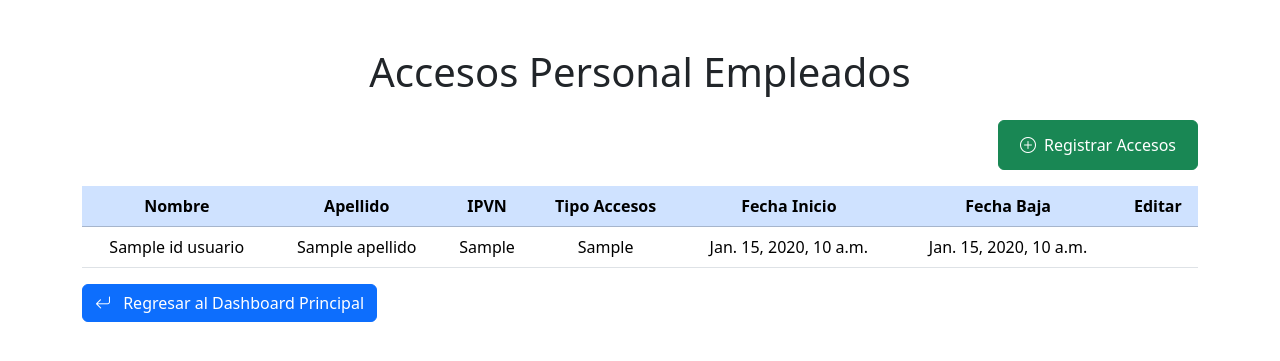
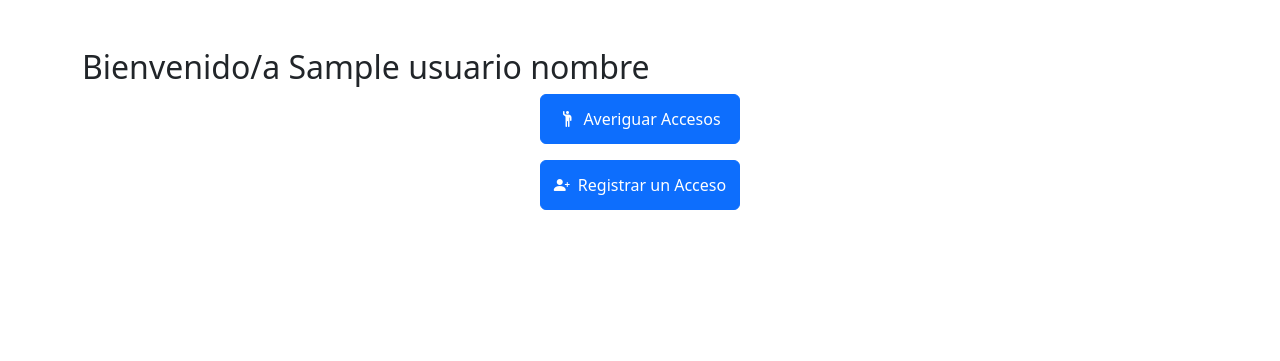
Before and after one commit to RicardoVaca109/SwissportEmsaWebApp, a Django app: template dashboard/templates/dashboard_accesos.html in a window 1280 px wide. Shown: the part 56-417 px from the top of the page. Run offline with Django 5.2, Linux system fonts and the light colour scheme; the template is opened without the code that fills it: most values are stand-ins (such as "Sample title", 1, 10 or a date in 2020).

Commit message:
Se cambia el dashboard de accesos para usuarios con Roles definidos

```diff
--- a/dashboard/templates/dashboard_accesos.html
+++ b/dashboard/templates/dashboard_accesos.html
@@ -1,48 +1,16 @@
 {% extends "base.html" %}
 
-{% block title %} Accesos Personal Empleados {% endblock %}
+{% block title %}Accesos{% endblock %}
 
-{%block content%}
-    <h1 class="text-center my-4">Accesos Personal Empleados</h1>
-    <div class="d-flex justify-content-end">
-        <a href="{% url 'add_accesos' %}" class="btn btn-success mb-3 d-flex align-items-center justify-content-center"  style="width: 200px; height: 50px;">
-            <i class="bi bi-plus-circle me-2"></i>Registrar Accesos</a>
-    </div>
-    <div class="table-responsive" style="max-height: 400px; overflow-y: auto;">
-        <table class="table table-hover">
-            <thead class="table-primary text-center">
-                <tr>
-                    <th>Nombre</th>
-                    <th>Apellido</th>
-                    <th>IPVN</th>
-                    <th>Tipo Accesos</th>
-                    <th>Fecha Inicio</th>
-                    <th>Fecha Baja</th>
-                    <th>Editar</th>
-                </tr>
-            </thead>
-            <tbody>
-                {% for acceso in accesos_empleados%}
-                <tr class="text-center">
-                    <td> {{acceso.id_usuario.nombre}} </td>
-                    <td> {{acceso.id_usuario.apellido}} </td>
-                    <td> {{acceso.identificacion_unica}} </td>
-                    <td> {{acceso.tipo_accesos}} </td>
-                    <td> {{acceso.fecha_iniciacion}} </td>
-                    <td> {{acceso.fecha_de_baja}} </td>
-                    <td></td>
-                </tr>
-                {% empty %}
-                <tr>
-                    <td colspan="6" class="text-center text-muted">No hay aeropuertos disponibles</td>
-                </tr>
-                {% endfor %}
-            </tbody>
-        </table>
-    </div>
-    <div class="d-flex justify-content-start mb-3">
-        <a href="{% url 'dashboard_general' %}" class="btn btn-primary">
-            <i class="bi bi-arrow-return-left me-2"></i> Regresar al Dashboard Principal
-        </a>
-    </div>
+{% block content %}
+<h2>Bienvenido/a {{usuario_nombre}}</h2>
+
+<div class="d-flex flex-column align-items-center gap-3">
+    <a href="{% url 'buscar_empleado_accesos' %}" class="btn btn-primary d-flex align-items-center justify-content-center"  style="width: 200px; height: 50px;">
+        <i class="bi bi-person-raised-hand me-2"></i>Averiguar Accesos</a>
+    <a href="{% url 'add_accesos' %}" class="btn btn-primary d-flex align-items-center justify-content-center" style="width: 200px; height: 50px;">
+        <i class="bi bi-person-plus-fill me-2"></i>Registrar un Acceso
+    </a>
+</div>
+
 {% endblock %}
```
